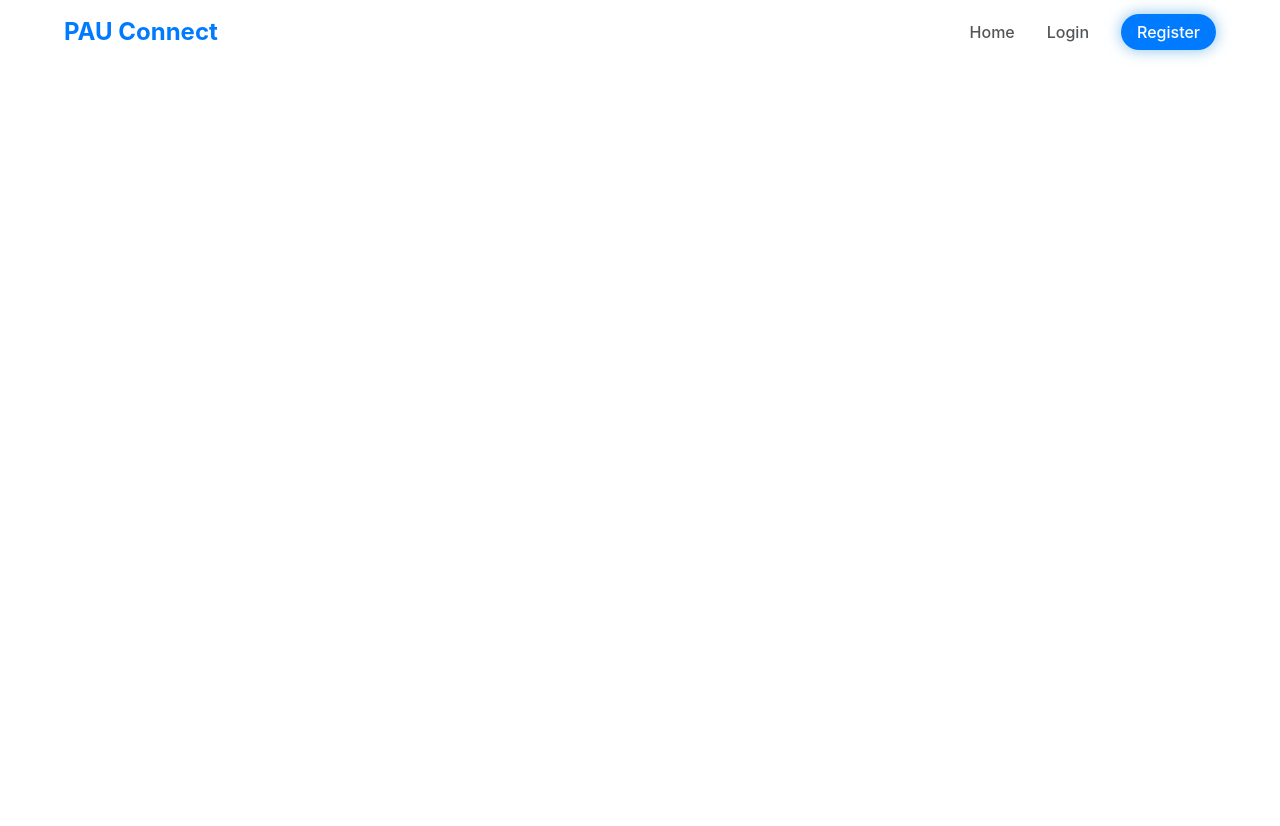
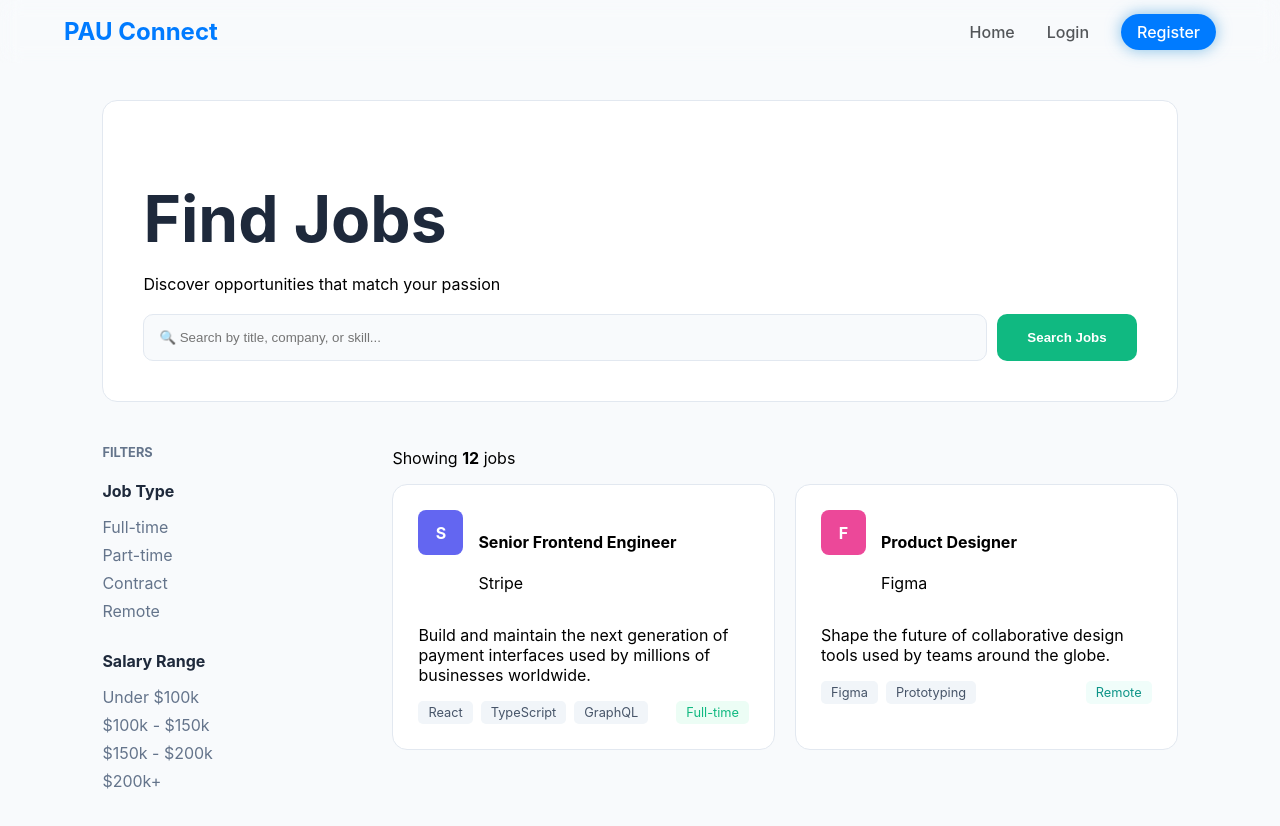
Before and after one commit to Sheismargret/COS-Group-2, a React (Create React App) app in the folder frontend/: page /FindJobs in a window 1280 px wide. Shown: the top 826 px of the page. Before the commit the page ends 800 px from the top, so only its background shows below. Built offline with nearby package versions, Linux system fonts and the light colour scheme.

Commit message:
Added Find Jobs page

```diff
--- a/frontend/src/App.css
+++ b/frontend/src/App.css
@@ -48,14 +48,15 @@ h1 {
 
 .primary-btn {
   background: #007bff;
-  color: white;
+  color: #fff !important;
   font-size: 1.25rem;
-  font-weight: 600;
+  font-weight: 700;
   border: none;
   padding: 12px 25px;
   border-radius: 25px;
   cursor: pointer;
   box-shadow: 0 0 15px rgba(52, 152, 219, 0.6);
+  text-decoration: none;
   transition: transform 0.3s ease, box-shadow 0.3s ease, background-color 0.3s ease-in-out;
   transform: translateY(0); /* Explicitly set starting position */
 }
--- a/frontend/src/App.js
+++ b/frontend/src/App.js
@@ -1,11 +1,10 @@
-import { Routes, Route } from "react-router-dom";
-import Home from "./pages/Home";
+import { Routes, Route } from 'react-router-dom';
+import Home from './pages/Home';
 import Navbar from './components/Navbar';
 import Register from './pages/Register.js';
 import Login from './pages/Login.js';
+import FindJobs from './pages/FindJobs.js';
 import './App.css';
-
-
 
 function App() {
   return (
@@ -15,6 +14,7 @@ function App() {
         <Route path="/" element={<Home />} />
         <Route path="/Login" element={<Login />} />
         <Route path="/Register" element={<Register />} />
+        <Route path="/FindJobs" element={<FindJobs />} />
       </Routes>
     </div>
   );
--- /dev/null
+++ b/frontend/src/pages/FindJobs.js
@@ -0,0 +1,86 @@
+import React from 'react';
+import '../styles/FindJobs.css';
+
+function FindJobs() {
+  return (
+    <div className="find-jobs-container">
+      {/* 1. Header Search Area */}
+      <header className="jobs-header">
+        <h1>Find Jobs</h1>
+        <p>Discover opportunities that match your passion</p>
+        <div className="search-bar-container">
+          <input type="text" placeholder="🔍 Search by title, company, or skill..." />
+          <button className="search-btn">Search Jobs</button>
+        </div>
+      </header>
+
+      <div className="jobs-layout">
+        {/* 2. Sidebar Filters */}
+        <aside className="filters-sidebar">
+          <h3>FILTERS</h3>
+          <div className="filter-group">
+            <h4>Job Type</h4>
+            <ul>
+              <li>Full-time</li>
+              <li>Part-time</li>
+              <li>Contract</li>
+              <li>Remote</li>
+            </ul>
+          </div>
+          <div className="filter-group">
+            <h4>Salary Range</h4>
+            <ul>
+              <li>Under $100k</li>
+              <li>$100k - $150k</li>
+              <li>$150k - $200k</li>
+              <li>$200k+</li>
+            </ul>
+          </div>
+        </aside>
+
+        {/* 3. Job Listings Grid */}
+        <main className="job-listings">
+          <p className="showing-count">Showing <strong>12</strong> jobs</p>
+          <div className="listings-grid">
+            {/* Example Job Card */}
+            <div className="job-card">
+              <div className="job-card-header">
+                <div className="company-logo s-bg">S</div>
+                <div>
+                  <h4>Senior Frontend Engineer</h4>
+                  <p className="company-name">Stripe</p>
+                </div>
+              </div>
+              <p className="job-desc">Build and maintain the next generation of payment interfaces used by millions of businesses worldwide.</p>
+              <div className="job-tags">
+                <span>React</span>
+                <span>TypeScript</span>
+                <span>GraphQL</span>
+                <span className="type-tag">Full-time</span>
+              </div>
+            </div>
+
+            {/* Repeat Job Card for Product Designer */}
+            <div className="job-card">
+              <div className="job-card-header">
+                <div className="company-logo f-bg">F</div>
+                <div>
+                  <h4>Product Designer</h4>
+                  <p className="company-name">Figma</p>
+                </div>
+              </div>
+              <p className="job-desc">Shape the future of collaborative design tools used by teams around the globe.</p>
+              <div className="job-tags">
+                <span>Figma</span>
+                <span>Prototyping</span>
+                <span className="type-tag remote">Remote</span>
+              </div>
+            </div>
+          </div>
+        </main>
+      </div>
+    </div>
+  );
+}
+
+export default FindJobs;
--- a/frontend/src/pages/Home.js
+++ b/frontend/src/pages/Home.js
@@ -1,3 +1,6 @@
+
+import { Link } from 'react-router-dom';
+
 function Home() {
   return (
     <div className="home-content">
@@ -13,7 +16,7 @@ function Home() {
         </p>
 
         <div className="button-row">
-          <button className="primary-btn">Find Jobs</button>
+          <Link to="/FindJobs" className="primary-btn">Find Jobs</Link>
           <button className="secondary-btn">Post a Job</button>
         </div>
       </div>
--- /dev/null
+++ b/frontend/src/styles/FindJobs.css
@@ -0,0 +1,94 @@
+.find-jobs-container {
+  padding: 100px 8% 50px; /* Padding for the fixed navbar */
+  background-color: #f8fafc;
+  min-height: 100vh;
+}
+
+/* Header Section */
+.jobs-header {
+  background: white;
+  padding: 40px;
+  border-radius: 15px;
+  border: 1px solid #e2e8f0;
+  margin-bottom: 30px;
+}
+
+.search-bar-container {
+  display: flex;
+  gap: 10px;
+  margin-top: 20px;
+}
+
+.search-bar-container input {
+  flex: 1;
+  padding: 15px;
+  border: 1px solid #e2e8f0;
+  border-radius: 10px;
+  background: #f8fafc;
+}
+
+.search-btn {
+  background: #10b981;
+  color: white;
+  border: none;
+  padding: 0 30px;
+  border-radius: 10px;
+  font-weight: bold;
+  cursor: pointer;
+}
+
+/* Layout */
+.jobs-layout {
+  display: grid;
+  grid-template-columns: 250px 1fr; /* Sidebar width vs rest of page */
+  gap: 40px;
+}
+
+/* Sidebar */
+.filters-sidebar h3 { font-size: 0.8rem; color: #64748b; margin-bottom: 20px; }
+.filter-group { margin-bottom: 30px; }
+.filter-group h4 { margin-bottom: 10px; color: #1e293b; }
+.filter-group ul { list-style: none; padding: 0; color: #64748b; }
+.filter-group li { margin-bottom: 8px; cursor: pointer; }
+.filter-group li:hover { color: #10b981; }
+
+/* Job Cards */
+.listings-grid {
+  display: grid;
+  grid-template-columns: 1fr 1fr; /* Two columns for cards */
+  gap: 20px;
+}
+
+.job-card {
+  background: white;
+  padding: 25px;
+  border-radius: 15px;
+  border: 1px solid #e2e8f0;
+  transition: transform 0.2s;
+}
+
+.job-card:hover { transform: translateY(-5px); }
+
+.job-card-header { display: flex; gap: 15px; margin-bottom: 15px; }
+
+.company-logo {
+  width: 45px; height: 45px;
+  border-radius: 8px;
+  display: flex; align-items: center; justify-content: center;
+  color: white; font-weight: bold;
+}
+
+.s-bg { background: #6366f1; } /* Stripe Blue */
+.f-bg { background: #ec4899; } /* Figma Pink */
+
+.job-tags { display: flex; gap: 8px; flex-wrap: wrap; margin-top: 15px; }
+.job-tags span {
+  background: #f1f5f9;
+  padding: 4px 10px;
+  border-radius: 5px;
+  font-size: 0.8rem;
+  color: #475569;
+}
+
+.job-tags .type-tag { background: #ecfdf5; color: #10b981; margin-left: auto; }
+.job-tags .remote { background: #f0fdfa; color: #0d9488; }
```
